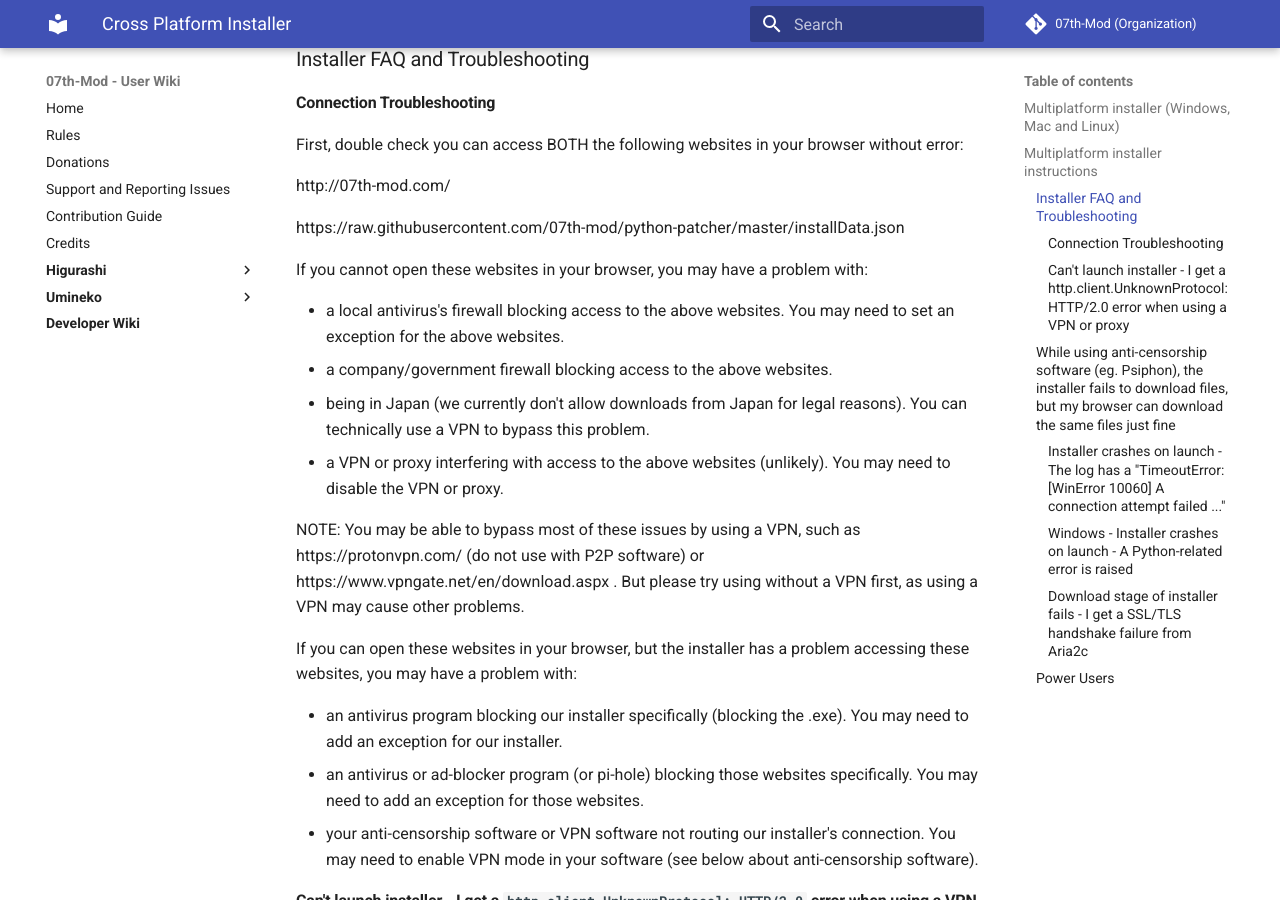
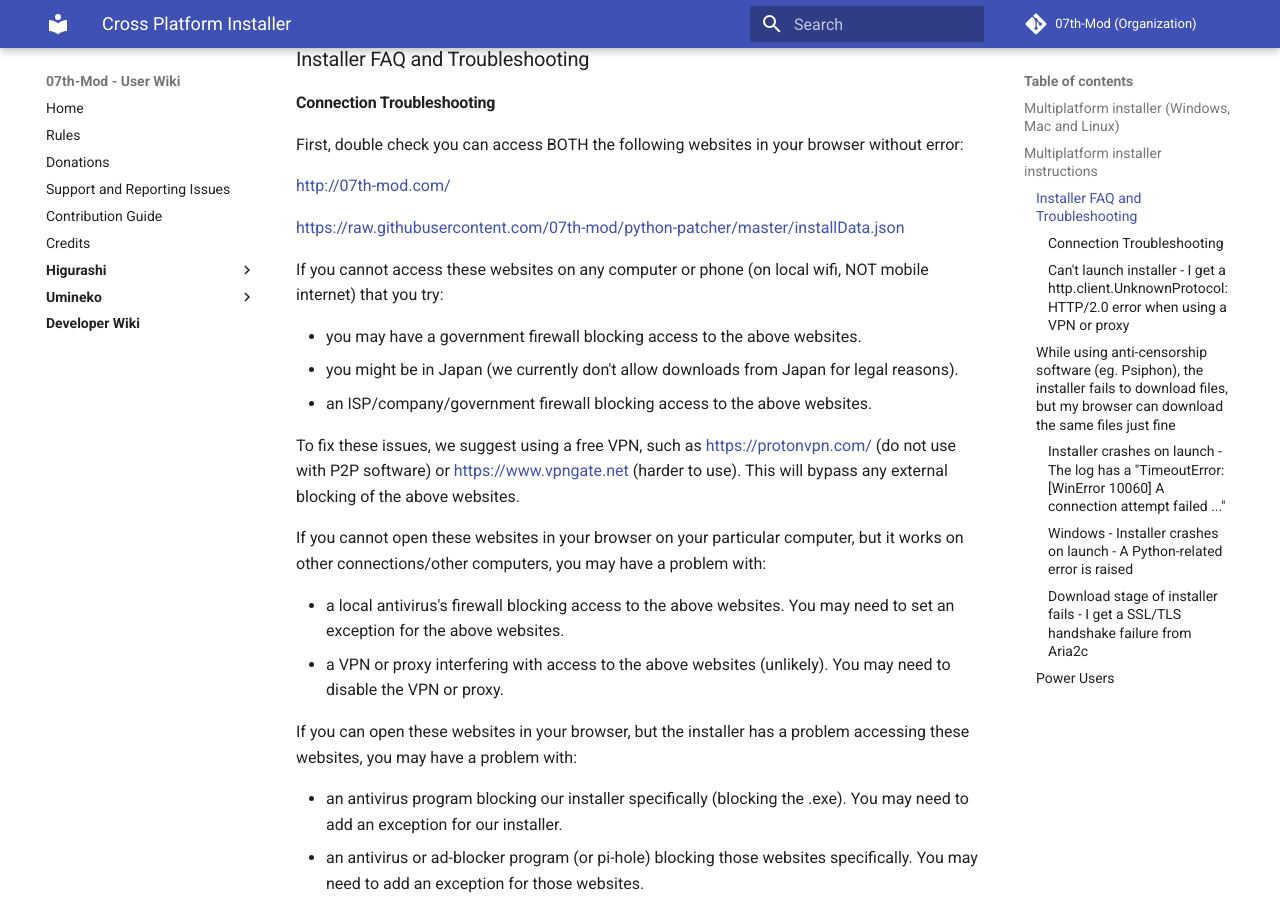
Before and after one commit to 07th-mod/wiki, an MkDocs documentation site: the page built from docs/Snippets/Cross-Platform-Installer.md, in a window 1280 px wide and 900 px high, scrolled down 804 px. Built offline with MkDocs 1.6.1 and Material for MkDocs 9.7.7, drawn with Linux system fonts in a browser that asks for light colours.

Commit message:
Connection Troubleshooting: Fix hyperlinks and improve description

```diff
--- a/docs/Snippets/Cross-Platform-Installer.md
+++ b/docs/Snippets/Cross-Platform-Installer.md
@@ -63,19 +63,22 @@
 
 First, double check you can access BOTH the following websites in your browser without error:
 
-http://07th-mod.com/
+[http://07th-mod.com/](http://07th-mod.com/)
 
-https://raw.githubusercontent.com/07th-mod/python-patcher/master/installData.json
+[https://raw.githubusercontent.com/07th-mod/python-patcher/master/installData.json](https://raw.githubusercontent.com/07th-mod/python-patcher/master/installData.json)
 
-If you cannot open these websites in your browser, you may have a problem with:
+If you cannot access these websites on any computer or phone (on local wifi, NOT mobile internet) that you try:
+
+- you may have a government firewall blocking access to the above websites.
+- you might be in Japan (we currently don't allow downloads from Japan for legal reasons).
+- an ISP/company/government firewall blocking access to the above websites.
+
+To fix these issues, we suggest using a free VPN, such as [https://protonvpn.com/](https://protonvpn.com/) (do not use with P2P software) or [https://www.vpngate.net](https://www.vpngate.net/en/download.aspx) (harder to use). This will bypass any external blocking of the above websites.
+
+If you cannot open these websites in your browser on your particular computer, but it works on other connections/other computers, you may have a problem with:
 
 - a local antivirus's firewall blocking access to the above websites. You may need to set an exception for the above websites.
-- a company/government firewall blocking access to the above websites.
-- being in Japan (we currently don't allow downloads from Japan for legal reasons). You can technically use a VPN to bypass this problem.
 - a VPN or proxy interfering with access to the above websites (unlikely). You may need to disable the VPN or proxy.
-
-NOTE: You may be able to bypass most of these issues by using a VPN, such as https://protonvpn.com/ (do not use with P2P software) or https://www.vpngate.net/en/download.aspx .
-But please try using without a VPN first, as using a VPN may cause other problems.
 
 If you can open these websites in your browser, but the installer has a problem accessing these websites, you may have a problem with:
 
```
